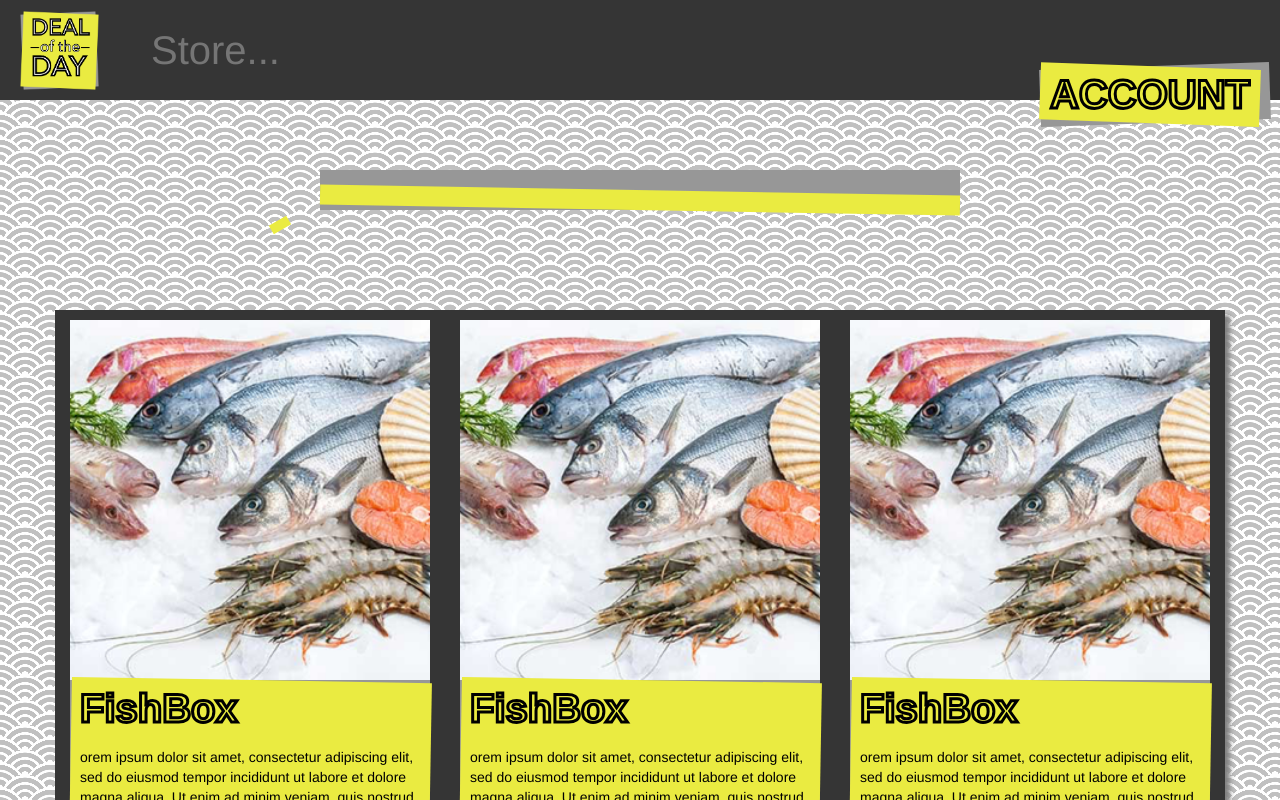
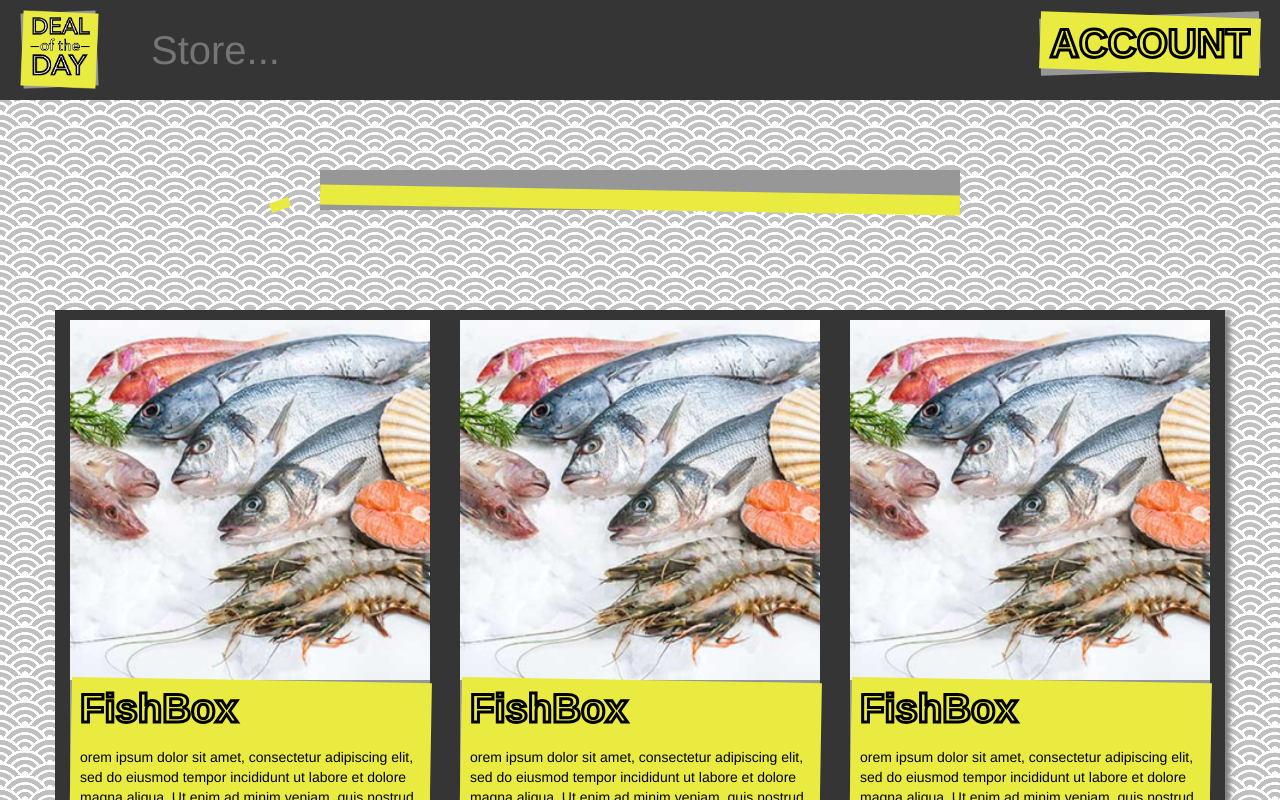
Before and after one commit to mskw23/shopsapp, an Angular app: page /stores/1 in a window 1280 px wide. Shown: the top 800 px of the page. Built offline with nearby package versions, Linux system fonts and the light colour scheme; no server answers; what @agm/core would draw is missing.

Commit message:
header css fix

```diff
--- a/src/app/button/button.component.css
+++ b/src/app/button/button.component.css
@@ -12,7 +12,6 @@ p {
     width: fit-content;
     height: fit-content;
     position: relative;
-    margin-right: 10px;
 }
 
 .rect--button:hover {
--- a/src/app/header/header.component.css
+++ b/src/app/header/header.component.css
@@ -1,6 +1,6 @@
 .nav {
     display: flex;
-    align-items: center;
+    /* align-items: center;  */
     height: 100px;
     background-color: #353535;
     position: fixed;
@@ -17,7 +17,7 @@
 
 .account {
     float: right;
-    margin-right: 20px;
+    margin-right: 0px;
 }
 
 .rect--logo {
--- a/src/app/header/header.component.html
+++ b/src/app/header/header.component.html
@@ -1,10 +1,10 @@
 <header>
   <nav class="nav">
-    <img src="./assets/Logo-final.png" alt="" style="float: right; margin-left: 20px; width:79px;">
+    <img src="./assets/Logo-final.png" alt="" style="float: right; margin-top: 10px; margin-left: 20px; height: 79px; width:79px;">
 
     <input type="text" class="nav--input" placeholder="Store...">
 
-    <div style="margin-top: 100px;">
+    <div style="margin-right: 20px; margin-top: 15px;">
       <app-button (click)="toggle()">ACCOUNT</app-button>
       <div class="menu" id="menu" *ngIf="isOn">
           <ul>
--- a/src/app/store/details/details.component.css
+++ b/src/app/store/details/details.component.css
@@ -9,10 +9,10 @@ p.shop-thumbnail {
 .shop-div {
     left: 270px;
     margin: 0 auto;
-    margin-top: 50px;
+    margin-top: 30px;
     width: fit-content;
     position: absolute;
-    transform: rotate(-30deg);
+    transform: rotate(-20deg);
 }
 
 .detail {
```
